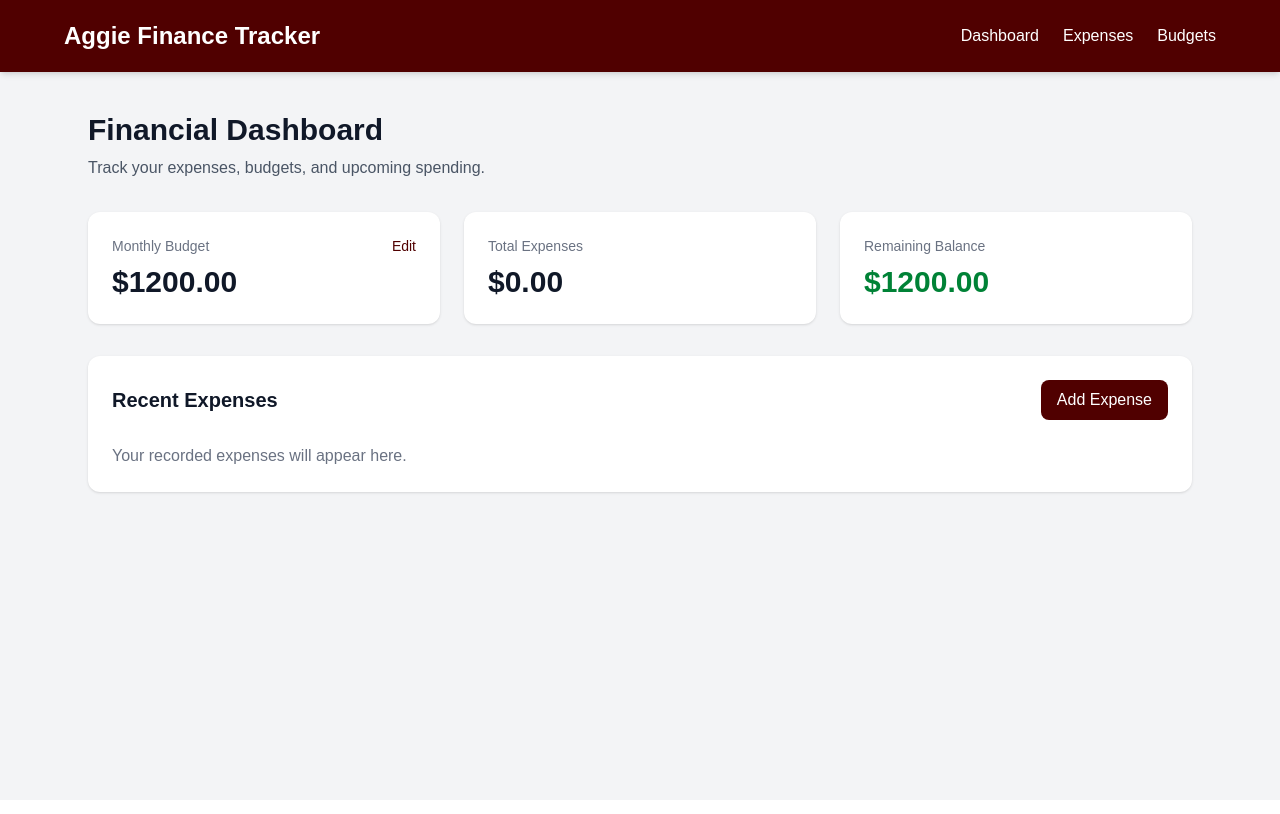
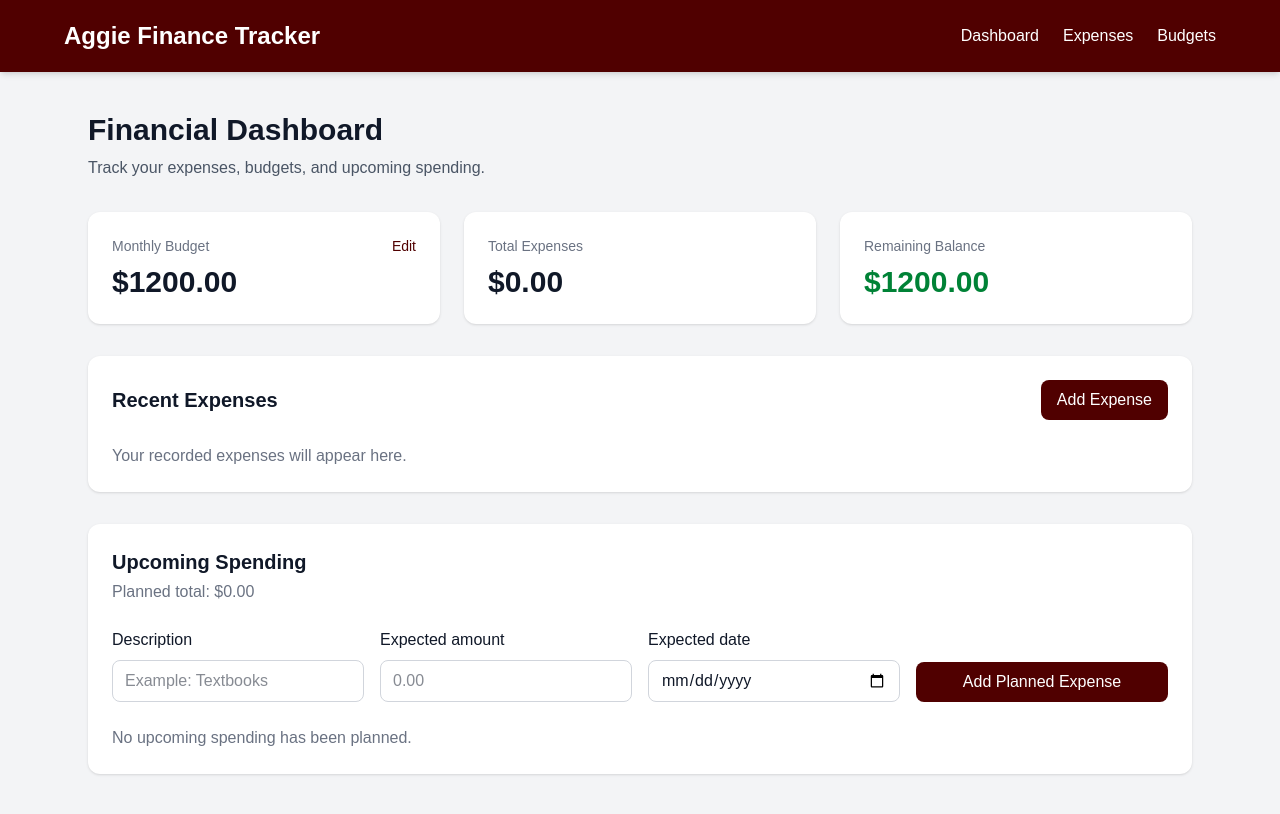
Before and after one commit to ayoogunss/aggie-finance-tracker, a Next.js app: page / in a window 1280 px wide. Built offline with nearby package versions, Linux system fonts and the light colour scheme.

Commit message:
Allow users to add planned expenses and let it total up

```diff
--- a/app/page.tsx
+++ b/app/page.tsx
@@ -10,12 +10,21 @@ type Expense = {
   date: string;
 };
 
+type PlannedExpense = {
+  id: number;
+  description: string;
+  amount: number;
+  date: string;
+};
+
 export default function Home() {
   const [showExpenseForm, setShowExpenseForm] = useState(false);
   const [expenses, setExpenses] = useState<Expense[]>([]);
 
   const [monthlyBudget, setMonthlyBudget] = useState(1200);
   const [showBudgetForm, setShowBudgetForm] = useState(false);
+
+  const [plannedExpenses, setPlannedExpenses] = useState<PlannedExpense[]>([]);
 
   function handleAddExpense(event: FormEvent<HTMLFormElement>) {
     event.preventDefault();
@@ -60,6 +69,38 @@ function deleteExpense(expenseId: number) {
   );
 }
 
+function handleAddPlannedExpense(
+  event: FormEvent<HTMLFormElement>
+) {
+  event.preventDefault();
+
+  const formData = new FormData(event.currentTarget);
+
+  const newPlannedExpense: PlannedExpense = {
+    id: Date.now(),
+    description: String(
+      formData.get("plannedDescription")
+    ),
+    amount: Number(formData.get("plannedAmount")),
+    date: String(formData.get("plannedDate")),
+  };
+
+  event.currentTarget.reset();
+
+  setPlannedExpenses((currentExpenses) => [
+    newPlannedExpense,
+    ...currentExpenses,
+  ]);
+}
+
+function deletePlannedExpense(expenseId: number) {
+  setPlannedExpenses((currentExpenses) =>
+    currentExpenses.filter(
+      (expense) => expense.id !== expenseId
+    )
+  );
+}
+
 const totalExpenses = expenses.reduce(
   (total, expense) => total + expense.amount,
   0
@@ -71,6 +112,11 @@ const budgetUsedPercentage =
   monthlyBudget > 0
     ? (totalExpenses / monthlyBudget) * 100
     : 0;
+
+const totalPlannedSpending = plannedExpenses.reduce(
+  (total, expense) => total + expense.amount,
+  0
+);
 
   return (
     <main className="min-h-screen bg-gray-100 text-gray-900">
@@ -345,6 +391,132 @@ const budgetUsedPercentage =
   </div>
 )}
 </section>
+<section className="mt-8 rounded-xl bg-white p-6 shadow-sm">
+  <div className="flex flex-wrap items-center justify-between gap-3">
+    <div>
+      <h3 className="text-xl font-bold">Upcoming Spending</h3>
+      <p className="mt-1 text-gray-500">
+        Planned total: ${totalPlannedSpending.toFixed(2)}
+      </p>
+    </div>
+  </div>
+
+  <form
+    onSubmit={handleAddPlannedExpense}
+    className="mt-6 grid gap-4 md:grid-cols-4"
+  >
+    <div>
+      <label
+        htmlFor="plannedDescription"
+        className="mb-2 block font-medium"
+      >
+        Description
+      </label>
+
+      <input
+        id="plannedDescription"
+        name="plannedDescription"
+        type="text"
+        placeholder="Example: Textbooks"
+        required
+        className="w-full rounded-lg border border-gray-300 px-3 py-2"
+      />
+    </div>
+
+    <div>
+      <label
+        htmlFor="plannedAmount"
+        className="mb-2 block font-medium"
+      >
+        Expected amount
+      </label>
+
+      <input
+        id="plannedAmount"
+        name="plannedAmount"
+        type="number"
+        min="0.01"
+        step="0.01"
+        placeholder="0.00"
+        required
+        className="w-full rounded-lg border border-gray-300 px-3 py-2"
+      />
+    </div>
+
+    <div>
+      <label
+        htmlFor="plannedDate"
+        className="mb-2 block font-medium"
+      >
+        Expected date
+      </label>
+
+      <input
+        id="plannedDate"
+        name="plannedDate"
+        type="date"
+        required
+        className="w-full rounded-lg border border-gray-300 px-3 py-2"
+      />
+    </div>
+
+    <div className="flex items-end">
+      <button
+        type="submit"
+        className="w-full cursor-pointer rounded-lg bg-[#500000] px-4 py-2 text-white hover:bg-[#700000]"
+      >
+        Add Planned Expense
+      </button>
+    </div>
+  </form>
+
+  {plannedExpenses.length === 0 ? (
+    <p className="mt-6 text-gray-500">
+      No upcoming spending has been planned.
+    </p>
+  ) : (
+    <div className="mt-6 overflow-x-auto">
+      <table className="w-full text-left">
+        <thead className="border-b border-gray-200">
+          <tr>
+            <th className="px-3 py-3">Description</th>
+            <th className="px-3 py-3">Expected Date</th>
+            <th className="px-3 py-3 text-right">Amount</th>
+            <th className="px-3 py-3 text-right">Actions</th>
+          </tr>
+        </thead>
+
+        <tbody>
+          {plannedExpenses.map((expense) => (
+            <tr
+              key={expense.id}
+              className="border-b border-gray-100"
+            >
+              <td className="px-3 py-3">
+                {expense.description}
+              </td>
+              <td className="px-3 py-3">{expense.date}</td>
+              <td className="px-3 py-3 text-right">
+                ${expense.amount.toFixed(2)}
+              </td>
+              <td className="px-3 py-3 text-right">
+                <button
+                  type="button"
+                  onClick={() =>
+                    deletePlannedExpense(expense.id)
+                  }
+                  className="cursor-pointer font-medium text-red-700 hover:underline"
+                >
+                  Delete
+                </button>
+              </td>
+            </tr>
+          ))}
+        </tbody>
+      </table>
+    </div>
+  )}
+</section>
       </section>
     </main>
   );
```
